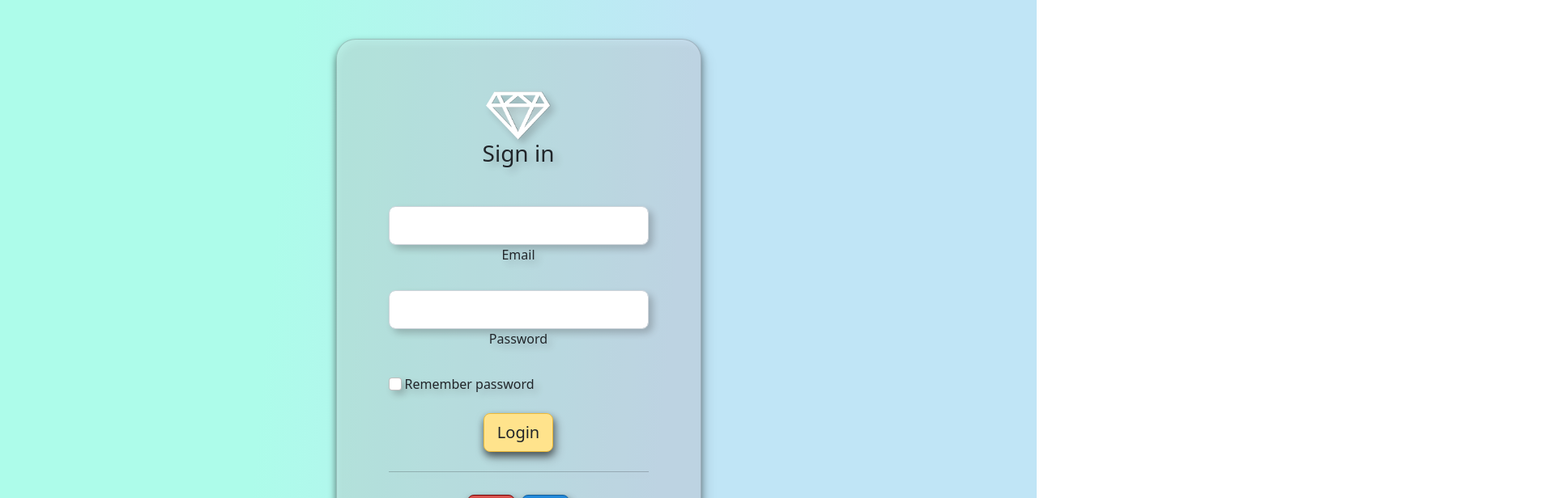
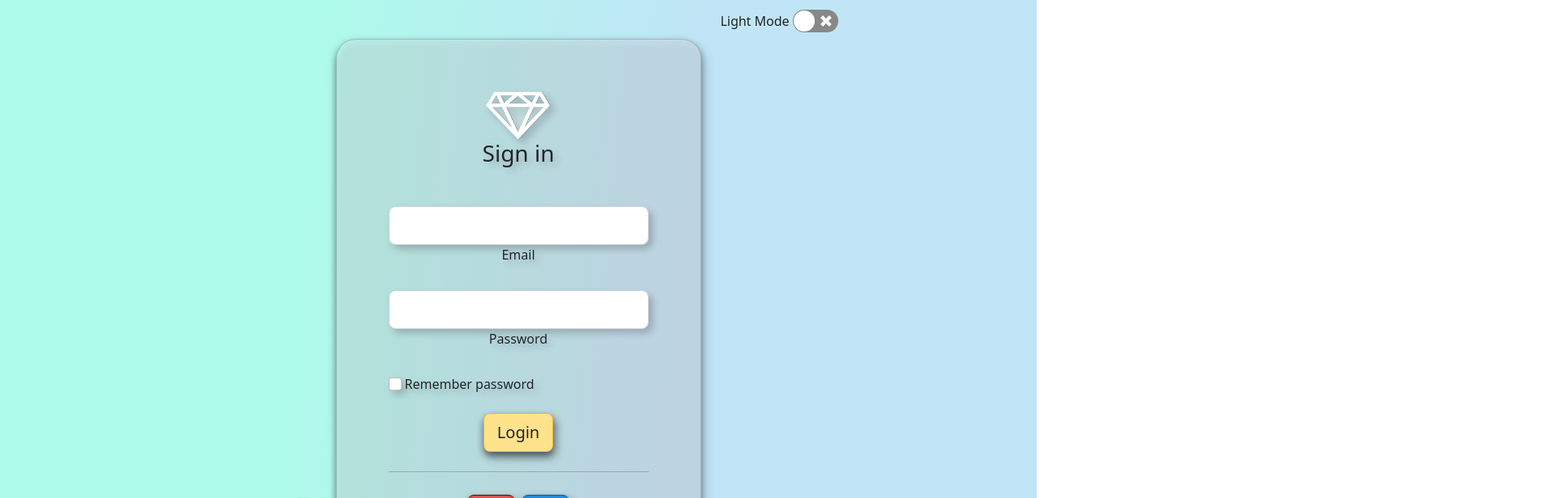
Before and after one commit to Donna-Sayos/theme-practice, a React (Create React App) app: page / in a window 1280 px wide. Shown: the top 616 px of the page at 81% size, 1920 px wide, since content can reach past the window. Built offline with nearby package versions, Linux system fonts and the light colour scheme.

Commit message:
additional touch ups

```diff
--- a/src/styles.css
+++ b/src/styles.css
@@ -126,10 +126,12 @@
 
 .switch {
     display: flex;
-    width: 100vw;
-    height: 100px;
+    width: 150vw;
     justify-content: center;
     align-items: center;
+
+    position: absolute;
+    top: 10px;
 }
 #dark .switch-label {
     color:#f6d992;
```
